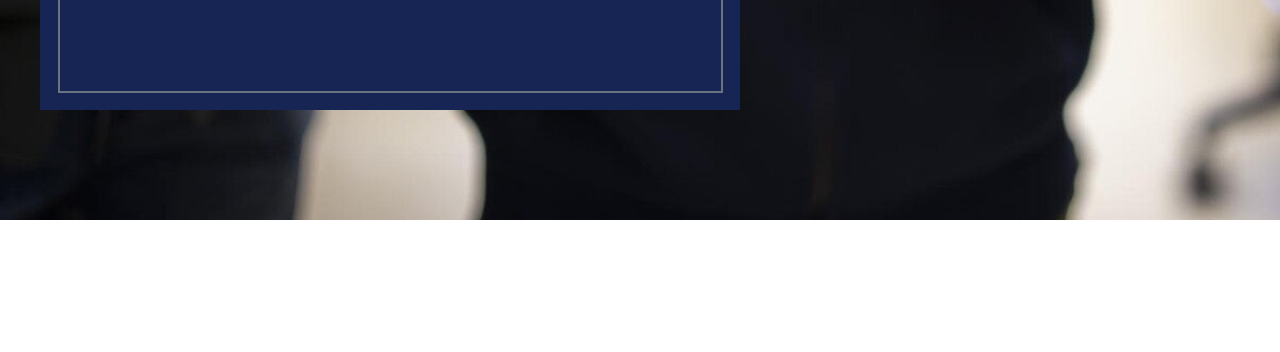
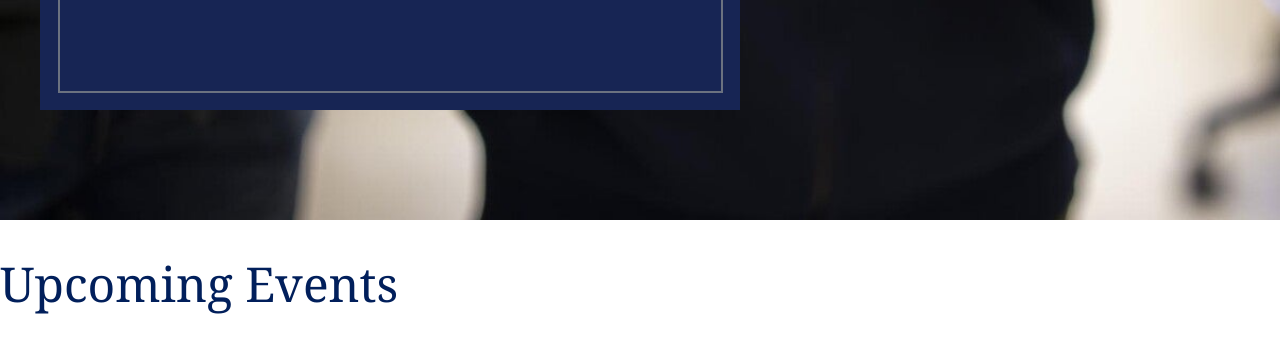
Before and after one commit to AntoineMHB/upenn_clone, a website built with Vite: page index.html in a window 1280 px wide. Shown: the part 2660-3012 px from the top of the page. Built offline with nearby package versions, Linux system fonts and the light colour scheme.

Commit message:
section 4 started

```diff
--- a/index.html
+++ b/index.html
@@ -239,6 +239,9 @@
 
       <!-- FOURTH SECTION -->
        <section class="h-[850px] w-full bg-cover">
+         <div class="pt-[40px]">
+            <p class="text-5xl text-[#011f5b] font-serif">Upcoming Events</p>
+         </div>
 
        </section>
 
```
